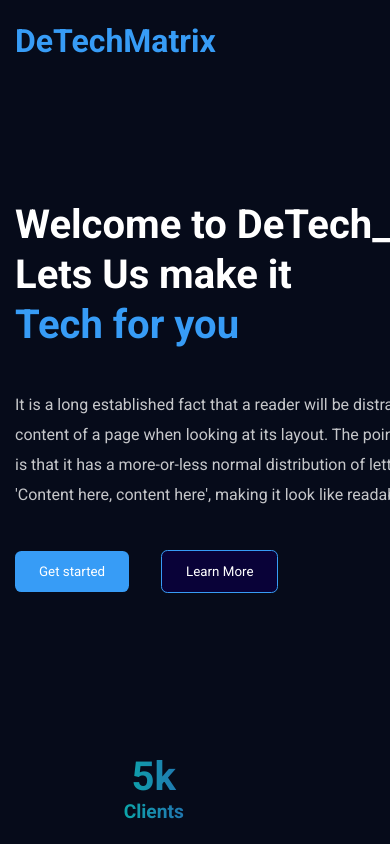
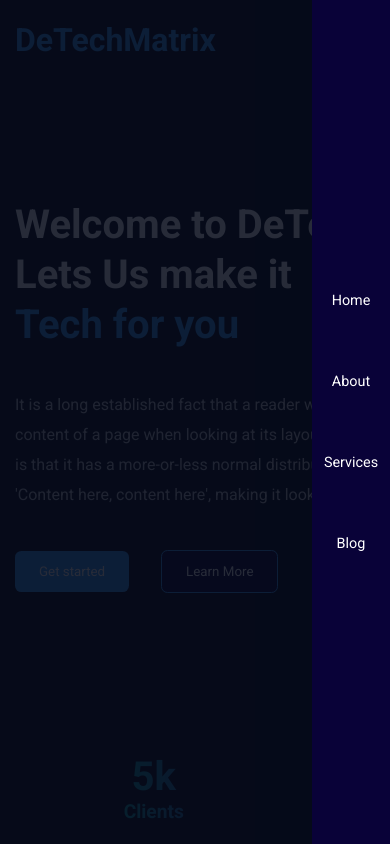
Before and after one commit to Chinwenma/Company, a React (Create React App) app: page / in a window 390 px wide. Shown: the top 844 px of the page. Built offline with nearby package versions, Linux system fonts and the light colour scheme.

Commit message:
hamburger

```diff
--- a/src/components/Header/Header.jsx
+++ b/src/components/Header/Header.jsx
@@ -61,7 +61,11 @@ const Header = ({ theme, toggleTheme }) => {
             <ul className="menu">
               {nav__links.map((item, index) => (
                 <li className="menu__item" key={index}>
-                  <a href={item.path} onClick={handleClick} className="menu__link">
+                  <a
+                    href={item.path}
+                    onClick={handleClick}
+                    className="menu__link"
+                  >
                     {item.display}
                   </a>
                 </li>
@@ -82,6 +86,9 @@ const Header = ({ theme, toggleTheme }) => {
               )}
             </span>
           </div>
+          <span className="mobile__nav">
+            <i class="ri-menu-line"></i>
+          </span>
         </div>
       </div>
     </header>
--- a/src/components/Header/header.css
+++ b/src/components/Header/header.css
@@ -1,33 +1,39 @@
-.header{
+.header {
   width: 100%;
   height: 80px;
   line-height: 80px;
 }
-.nav__wrapper{
+
+.nav__wrapper {
   display: flex;
   align-items: center;
   justify-content: space-between;
 }
-.menu{
+
+.menu {
   display: flex;
   align-items: center;
   column-gap: 2.7rem;
   list-style: none;
 }
-.menu__link{
+
+.menu__link {
   font-weight: 400;
   font-size: 0.9rem;
 
 }
-.menu__link:hover{
+
+.menu__link:hover {
   color: var(--link-active);
   cursor: pointer;
   transition: ease 1s;
 }
-.logo h2{
+
+.logo h2 {
   color: var(--primary-color);
 }
-  .light__mode{
+
+.light__mode {
   color: rgba(255, 255, 255, 0.637);
   display: flex;
   align-items: center;
@@ -35,11 +41,13 @@
   font-size: 0.8rem;
   cursor: pointer;
 }
-  .light-theme .light__mode span{
+
+.light-theme .light__mode span {
   color: #000;
   font-weight: 500;
 }
-  .header__shrink{
+
+.header__shrink {
   height: 80px;
   width: 100%;
   line-height: 80px;
@@ -47,10 +55,48 @@
   top: 0;
   left: 0;
   z-index: 9999;
-    background:var(--scroll-color);
+  background: var(--scroll-color);
 
 }
-  .light-theme .header__shrink{
+
+.mobile__nav {
+  display: none;
+  color: fff;
+  cursor: pointer;
+  font-size: 1.3rem;
+}
+
+
+.light-theme .header__shrink {
   background: #f8f7f7;
   box-shadow: 2px 2px 10px -2px #ddd;
 }
+
+.light-theme .mobile__nav {
+  color: #000;
+}
+
+/* meia query */
+@media screen and (max-width: 992px) {
+  .navigation {
+    position: fixed;
+    top: 0;
+    left: 0;
+    width: 100%;
+    height: 100%;
+    background: rgba(6, 11, 26, 0.868);
+    z-index: 999999;
+  }
+  .menu{
+    flex-direction: column;
+    background:var(--scroll-color);
+    height: 100%;
+    width: 20%;
+    align-items: center;
+    justify-content: center;
+    position: absolute;
+    top: 0;
+    right: 0;
+    z-index: 999999;
+  }
+}
```
Lines whose indentation alone changed are shown as unchanged.
